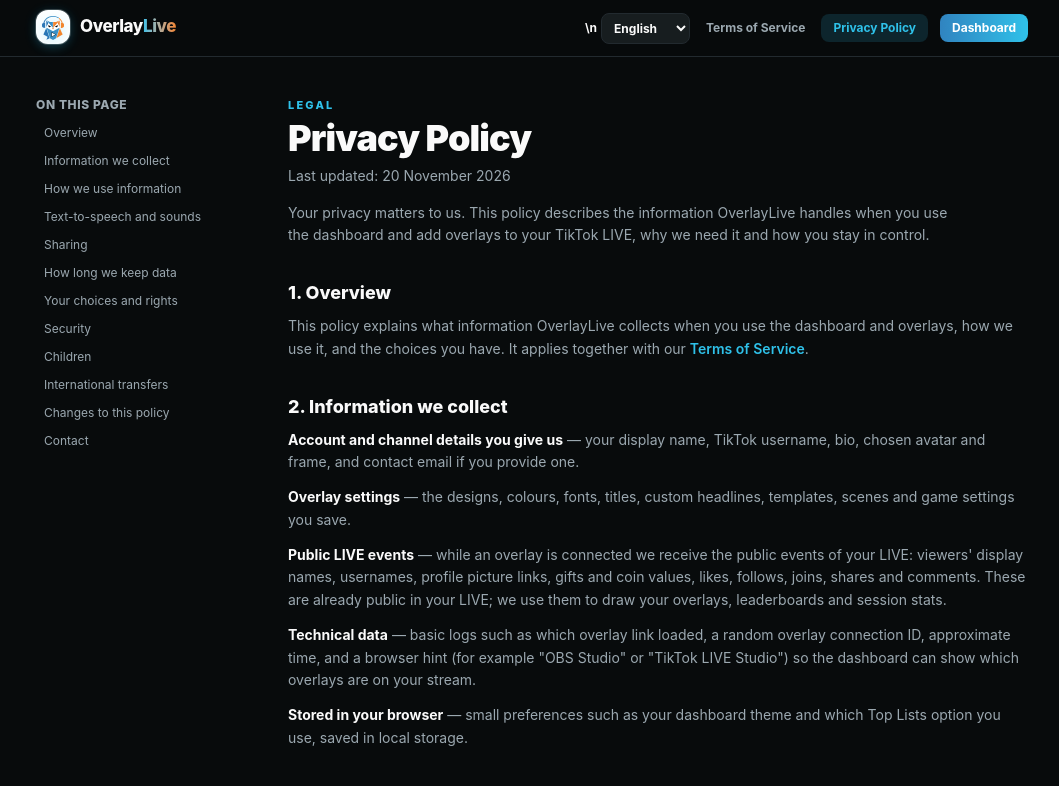
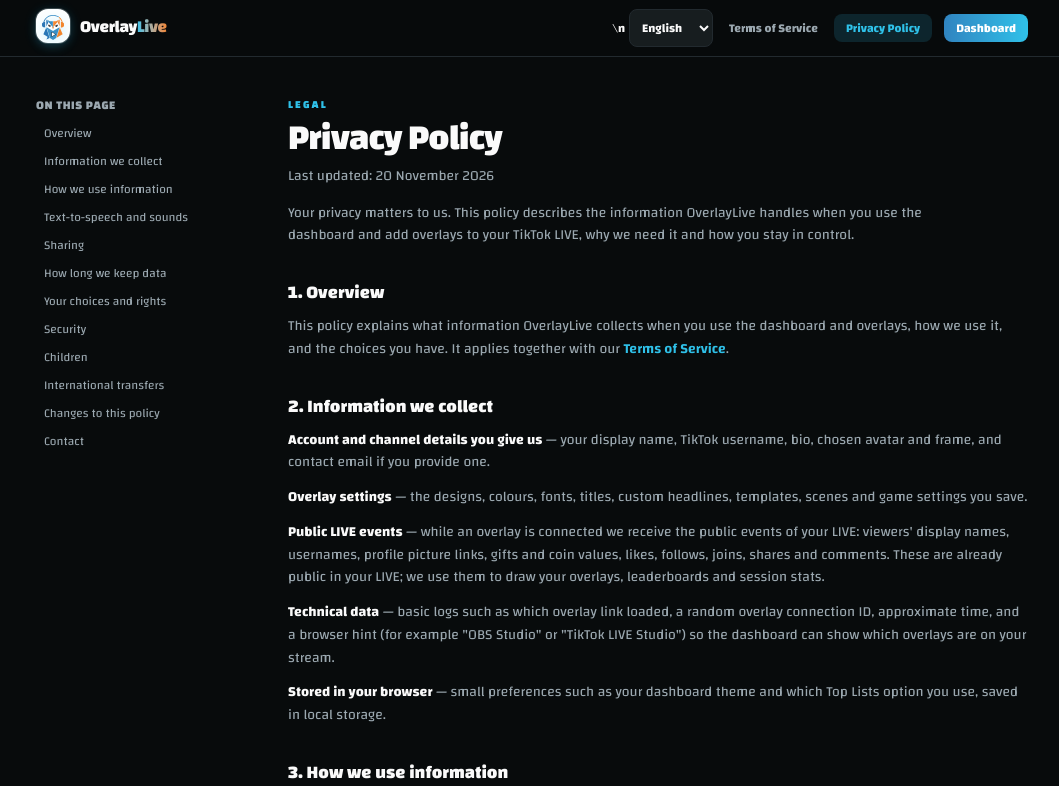
Before and after one commit to aymanoben071984-hash/tikley, a Next.js app: page /privacy in a window 1280 px wide. Shown: the top 786 px of the page, without its empty margins (108-1167 px from the left). Built offline with nearby package versions, Linux system fonts and the light colour scheme.

Commit message:
Bundle Changa and Noto Sans Arabic font assets with next/font

```diff
--- a/src/app/layout.tsx
+++ b/src/app/layout.tsx
@@ -1,8 +1,12 @@
 import type { Metadata } from "next";
 import type { ReactNode } from "react";
 import { Analytics } from "@vercel/analytics/next";
+import { Changa, Noto_Sans_Arabic } from "next/font/google";
 import "./globals.css";
 import { LocaleProvider } from "@/components/LocaleProvider";
+
+const changa = Changa({ subsets: ["arabic", "latin"], weight: ["200", "300", "400", "500", "600", "700", "800"], variable: "--font-changa", display: "swap" });
+const notoSansArabic = Noto_Sans_Arabic({ subsets: ["arabic", "latin"], weight: ["400", "500", "600", "700"], variable: "--font-noto-arabic", display: "swap" });
 
 export const metadata: Metadata = {
   title: "OverlayLive | TikTok LIVE Overlays, Alerts, Avatars & Free Games for OBS & LIVE Studio",
@@ -20,7 +24,7 @@ export const metadata: Metadata = {
 
 export default function RootLayout({ children }: { children: ReactNode }) {
   return (
-    <html lang="en" dir="ltr" className="dark" suppressHydrationWarning>
+    <html lang="en" dir="ltr" className={`dark ${changa.variable} ${notoSansArabic.variable}`} suppressHydrationWarning>
       <head>
         {/* eslint-disable-next-line @next/next/no-css-tags */}
         <link rel="stylesheet" href="/assets/overlaylive-engine.css" />
```
